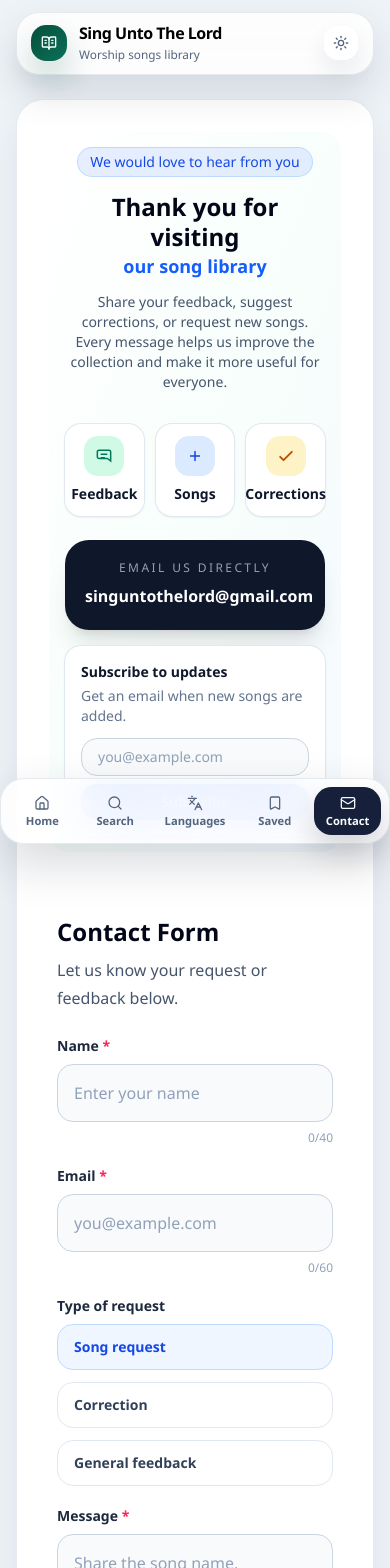
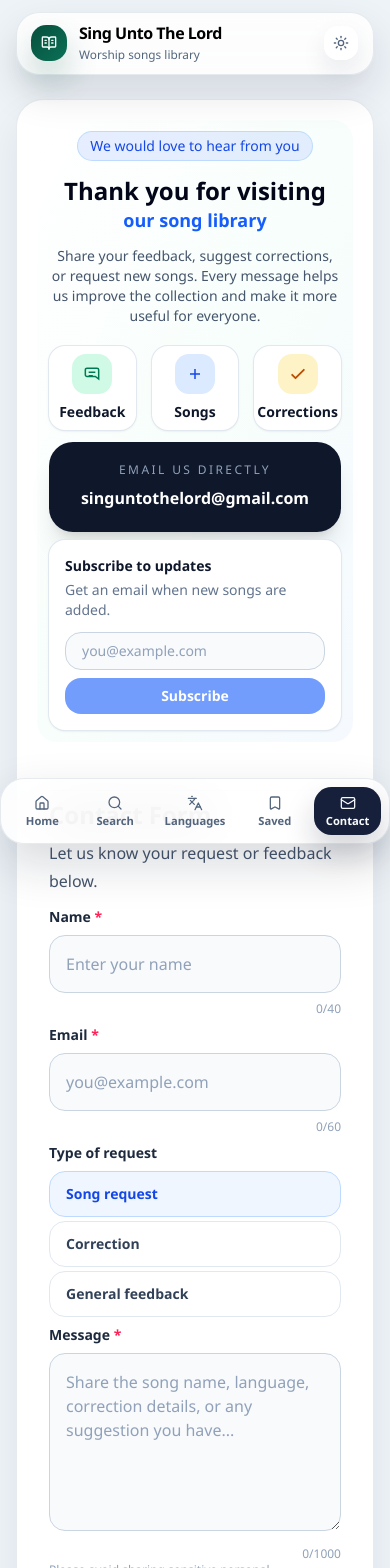
Before and after one commit to sat33shgit/HymnBook, a Next.js app: page /contact in a window 390 px wide. Shown: the top 1568 px of the page. Built offline with nearby package versions, Linux system fonts and the light colour scheme; no server answers; the database is empty.

Commit message:
contact: mobile UI fixes — separator, divider, reduced padding/gaps, smaller cards

```diff
--- a/app/(public)/contact.tsx
+++ b/app/(public)/contact.tsx
@@ -183,13 +183,13 @@ export default function ContactPage() {
   };
 
   return (
-    <div className="space-y-5 px-4 py-6 md:space-y-8 md:px-0 md:py-0">
+    <div className="space-y-2 px-4 py-6 md:space-y-8 md:px-0 md:py-0">
       <section className="mx-auto w-full max-w-6xl">
-        <div className="rounded-[1.7rem] border border-[var(--desktop-panel-border)] bg-[var(--desktop-panel)] p-4 shadow-[0_18px_38px_rgba(15,23,42,0.07)] dark:shadow-[0_18px_38px_rgba(2,6,23,0.28)] overflow-hidden box-border">
-          <div className="grid grid-cols-1 md:grid-cols-12 gap-6">
+        <div className="rounded-[1.7rem] border border-[var(--desktop-panel-border)] bg-[var(--desktop-panel)] p-3 md:p-4 shadow-[0_18px_38px_rgba(15,23,42,0.07)] dark:shadow-[0_18px_38px_rgba(2,6,23,0.28)] overflow-hidden box-border">
+          <div className="grid grid-cols-1 md:grid-cols-12 gap-3 md:gap-6 items-stretch">
             {/* Left / hero column */}
-            <aside className="md:col-span-5 p-4">
-              <div className="bg-gradient-to-br from-white via-emerald-50/40 to-blue-50/60 dark:from-[#101624] dark:via-[#18213a] dark:to-[#1a2236] rounded-[1.25rem] p-4 sm:p-6 h-full flex flex-col gap-6 box-border">
+            <aside className="md:col-span-5 p-2 md:p-4">
+              <div className="bg-gradient-to-br from-white via-emerald-50/40 to-blue-50/60 dark:from-[#101624] dark:via-[#18213a] dark:to-[#1a2236] rounded-[1.25rem] p-3 sm:p-6 h-full flex flex-col gap-3 sm:gap-6 box-border">
                 <div className="text-center md:text-left">
                   <div className="inline-flex items-center gap-2 rounded-full bg-blue-600/10 dark:bg-blue-400/10 px-3 py-1 text-sm font-medium text-blue-700 dark:text-blue-300 ring-1 ring-blue-200 dark:ring-blue-400">
                     We would love to hear from you
@@ -205,8 +205,8 @@ export default function ContactPage() {
                   </p>
                 </div>
 
-                <div className="grid grid-cols-3 gap-3 mt-2">
-                  <div className="w-full max-w-[140px] mx-auto rounded-2xl bg-white dark:bg-[#0b1220] p-3 sm:p-4 shadow-sm ring-1 ring-slate-200 dark:ring-slate-700 flex flex-col items-center text-center box-border">
+                <div className="grid grid-cols-3 gap-4 sm:gap-3 md:gap-3 mt-2">
+                  <div className="w-full max-w-[100px] sm:max-w-[140px] mx-auto rounded-2xl bg-white dark:bg-[#0b1220] p-2 sm:p-4 shadow-sm ring-1 ring-slate-200 dark:ring-slate-700 flex flex-col items-center text-center box-border">
                     <div className="mb-2 flex h-10 w-10 items-center justify-center rounded-xl bg-emerald-100 text-emerald-700">
                       <svg viewBox="0 0 24 24" fill="none" className="h-5 w-5" stroke="currentColor" strokeWidth="1.8">
                         <path d="M8 10h8M8 14h5" />
@@ -216,7 +216,7 @@ export default function ContactPage() {
                     <div className="font-semibold text-slate-900 dark:text-white text-sm sm:text-base">Feedback</div>
                   </div>
 
-                  <div className="w-full max-w-[140px] mx-auto rounded-2xl bg-white dark:bg-[#0b1220] p-3 sm:p-4 shadow-sm ring-1 ring-slate-200 dark:ring-slate-700 flex flex-col items-center text-center box-border">
+                  <div className="w-full max-w-[100px] sm:max-w-[140px] mx-auto rounded-2xl bg-white dark:bg-[#0b1220] p-2 sm:p-4 shadow-sm ring-1 ring-slate-200 dark:ring-slate-700 flex flex-col items-center text-center box-border">
                     <div className="mb-2 flex h-10 w-10 items-center justify-center rounded-xl bg-blue-100 text-blue-700">
                       <svg viewBox="0 0 24 24" fill="none" className="h-5 w-5" stroke="currentColor" strokeWidth="1.8">
                         <path d="M12 6v12M6 12h12" />
@@ -225,7 +225,7 @@ export default function ContactPage() {
                     <div className="font-semibold text-slate-900 dark:text-white text-sm sm:text-base">Songs</div>
                   </div>
 
-                  <div className="w-full max-w-[140px] mx-auto rounded-2xl bg-white dark:bg-[#0b1220] p-3 sm:p-4 shadow-sm ring-1 ring-slate-200 dark:ring-slate-700 flex flex-col items-center text-center box-border">
+                  <div className="w-full max-w-[100px] sm:max-w-[140px] mx-auto rounded-2xl bg-white dark:bg-[#0b1220] p-2 sm:p-4 shadow-sm ring-1 ring-slate-200 dark:ring-slate-700 flex flex-col items-center text-center box-border">
                     <div className="mb-2 flex h-10 w-10 items-center justify-center rounded-xl bg-amber-100 text-amber-700">
                       <svg viewBox="0 0 24 24" fill="none" className="h-5 w-5" stroke="currentColor" strokeWidth="2">
                         <path d="M5 13l4 4L19 7" stroke="currentColor" strokeWidth="2.2" strokeLinecap="round" strokeLinejoin="round" />
@@ -235,7 +235,7 @@ export default function ContactPage() {
                   </div>
                 </div>
 
-                <div className="mt-auto md:mt-4 flex flex-col gap-4 w-full">
+                <div className="mt-auto md:mt-4 flex flex-col gap-2 md:gap-4 w-full">
                   <div className="rounded-3xl bg-slate-900 dark:bg-[#232b3d] px-5 py-5 text-white shadow-xl w-full text-center">
                     <div className="text-xs uppercase tracking-[0.2em] text-slate-400">Email us directly</div>
                     <a href="mailto:singuntothelord@gmail.com" className="mt-2 inline-block text-base font-semibold text-white break-words">singuntothelord@gmail.com</a>
@@ -275,10 +275,16 @@ export default function ContactPage() {
               </div>
             </aside>
 
+            {/* Vertical divider (desktop only) */}
+            <div className="hidden md:flex md:col-span-1 items-center justify-center">
+              <div className="h-full w-px bg-slate-200 dark:bg-slate-700 rounded" />
+            </div>
+
             {/* Right / form column */}
-            <main className="md:col-span-7 p-2 md:p-4">
-              <div className="bg-[var(--desktop-panel)] rounded-[1.25rem] p-4 md:p-6">
+            <main className="md:col-span-6 p-2 md:p-4">
+              <div className="bg-[var(--desktop-panel)] rounded-[1.25rem] p-3 md:p-6">
                 <div className="mx-auto w-full max-w-xl">
+                  <hr className="block md:hidden border-t border-slate-200 dark:border-slate-700 my-2 md:my-4" />
                   <h2 className="text-2xl sm:text-3xl font-bold text-slate-950 dark:text-white">Contact Form</h2>
                   <p className="mt-2 text-slate-600 dark:text-slate-300 leading-7">Let us know your request or feedback below.</p>
 
@@ -300,8 +306,8 @@ export default function ContactPage() {
                       </div>
                     </div>
                   ) : (
-                    <form onSubmit={handleSubmit} className="space-y-5 mt-6">
-                      <div className="grid gap-5 sm:grid-cols-2">
+                    <form onSubmit={handleSubmit} className="space-y-2 md:space-y-5 mt-3 md:mt-6">
+                      <div className="grid gap-2 sm:gap-5 sm:grid-cols-2">
                         <div className="sm:col-span-2">
                           <label className="mb-2 block text-sm font-semibold text-slate-800 dark:text-slate-200">Name <span className="text-rose-500">*</span></label>
                           <input
@@ -340,7 +346,7 @@ export default function ContactPage() {
 
                       <div>
                         <label className="mb-2 block text-sm font-semibold text-slate-800 dark:text-slate-200">Type of request</label>
-                        <div className="grid grid-cols-1 gap-3 sm:grid-cols-3">
+                        <div className="grid grid-cols-1 gap-1 sm:gap-3 sm:grid-cols-3">
                           {CONTACT_REQUEST_TYPES.map((type) => (
                             <button
                               key={type}
@@ -356,7 +362,6 @@ export default function ContactPage() {
                           ))}
                         </div>
                       </div>
-
                       <div>
                         <label className="mb-2 block text-sm font-semibold text-slate-800 dark:text-slate-200">Message <span className="text-rose-500">*</span></label>
                         <textarea
@@ -394,7 +399,7 @@ export default function ContactPage() {
                         <span>Subscribe to receive updates on new songs</span>
                       </label>
 
-                      <div className="flex flex-col gap-3 sm:flex-row sm:items-center sm:justify-between pt-2">
+                      <div className="flex flex-col gap-1 sm:gap-3 sm:flex-row sm:items-center sm:justify-between pt-2">
                         <p className="text-sm text-slate-500 dark:text-slate-400">Response time: usually within a few days</p>
                         <button
                           type="submit"
```
